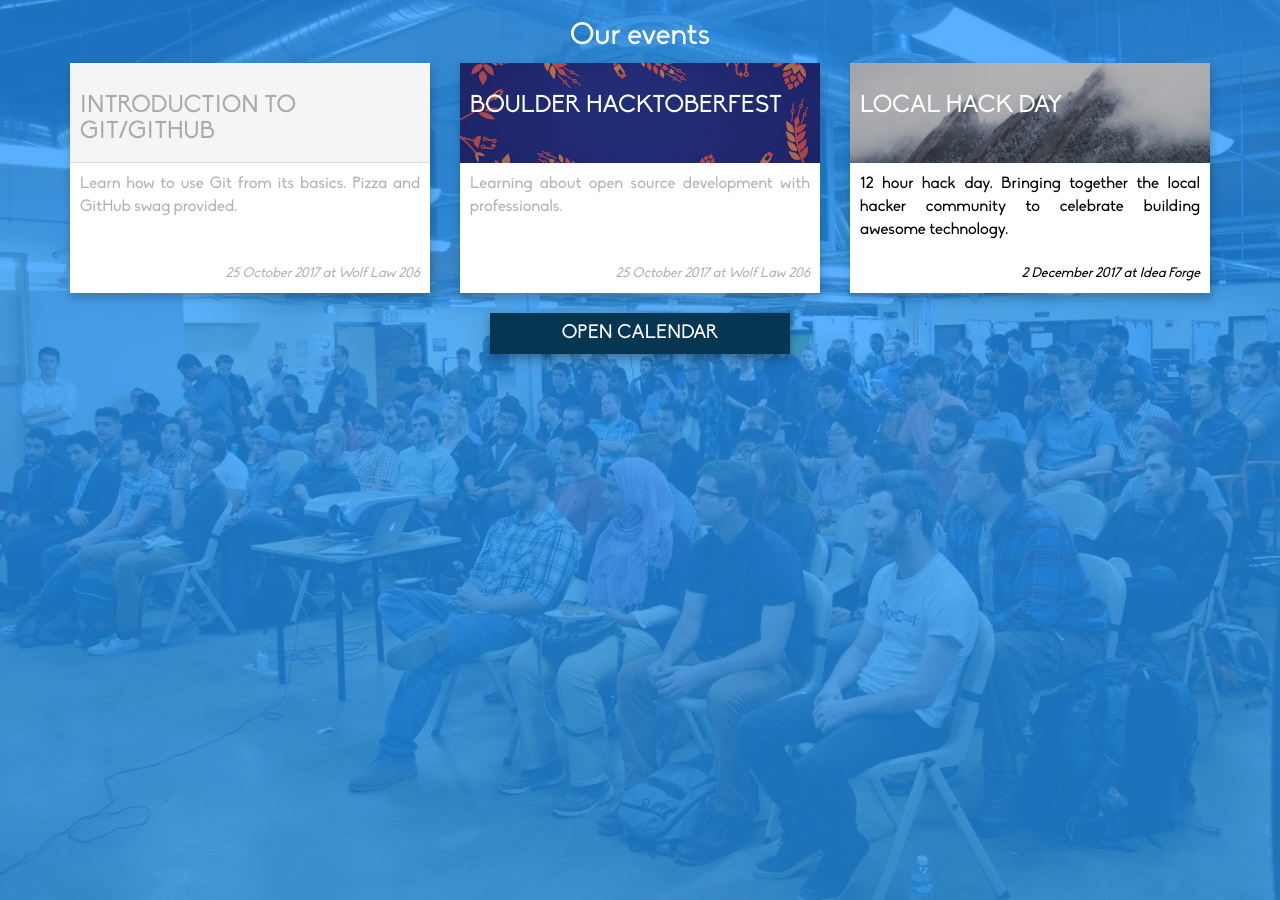
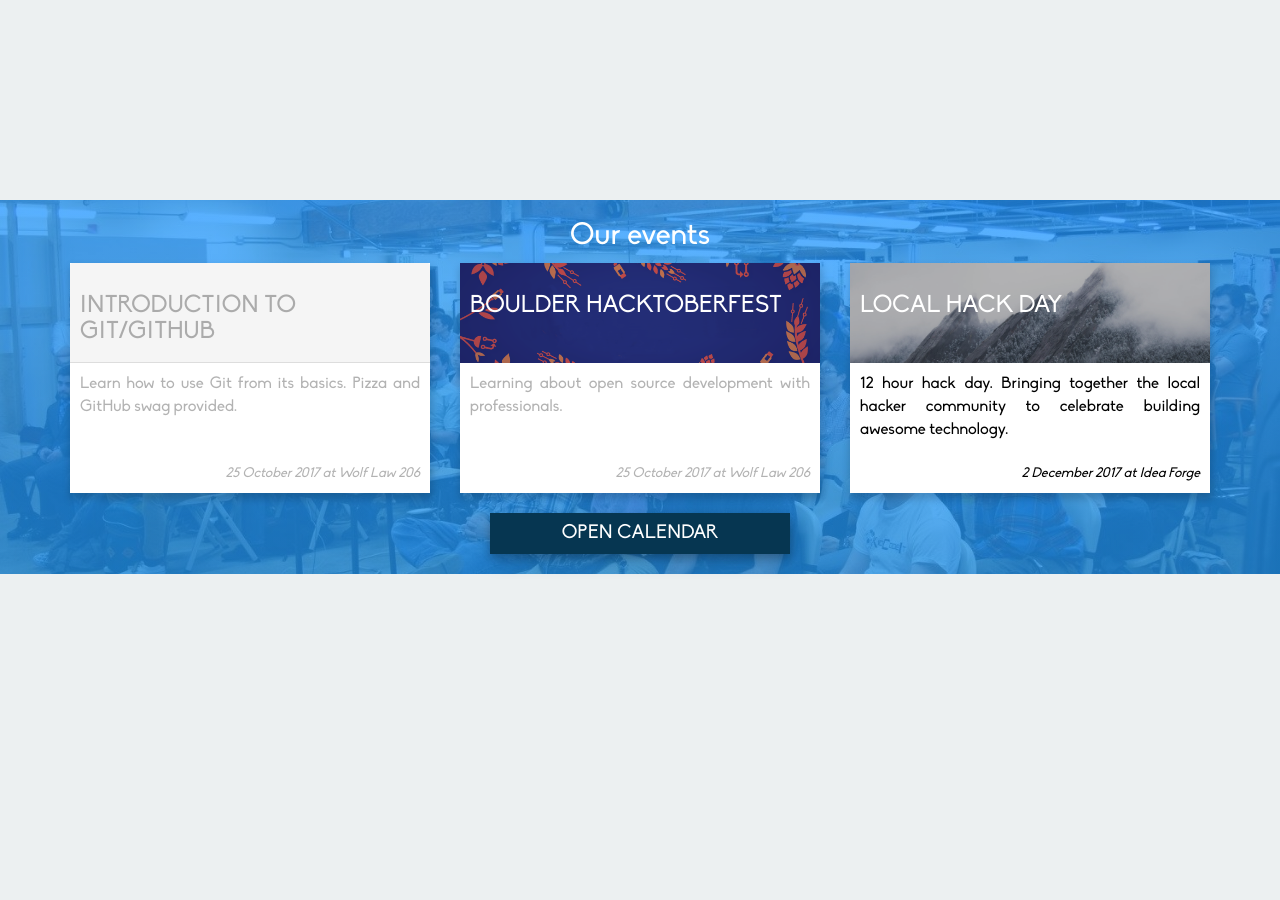
Before and after one commit to casassg/events-landing, a Jekyll site: the page built from index.md, in a window 1280 px wide. Built offline with Jekyll 4.4.1, drawn with Linux system fonts in a browser that asks for light colours; nearby versions of some CDN libraries.

Commit message:
add header and footer height

```diff
--- a/_includes/header.html
+++ b/_includes/header.html
@@ -1,3 +1,2 @@
-<div class="nav-container">
-
-    </div>
+<header>
+</header>
--- a/assets/css/main.scss
+++ b/assets/css/main.scss
@@ -20,6 +20,15 @@ body {
     font-size: 1.6em;
     height: 100%;
     width: 100%;
+}
+
+
+header {
+    height: 200px;
+}
+
+footer {
+    height: 50px;
 }
 
 div.panel {
@@ -138,7 +147,7 @@ a.event-url {
 section.events{
     background: linear-gradient( rgba(33, 150, 2434, 0.75), rgba(33, 150, 243, 0.75) ), url(../img/people.jpg) no-repeat center center/cover;
     padding-bottom: 20px;
-    min-height: 100%;
+
 }
 
 .dl-horizontal dd {
```
